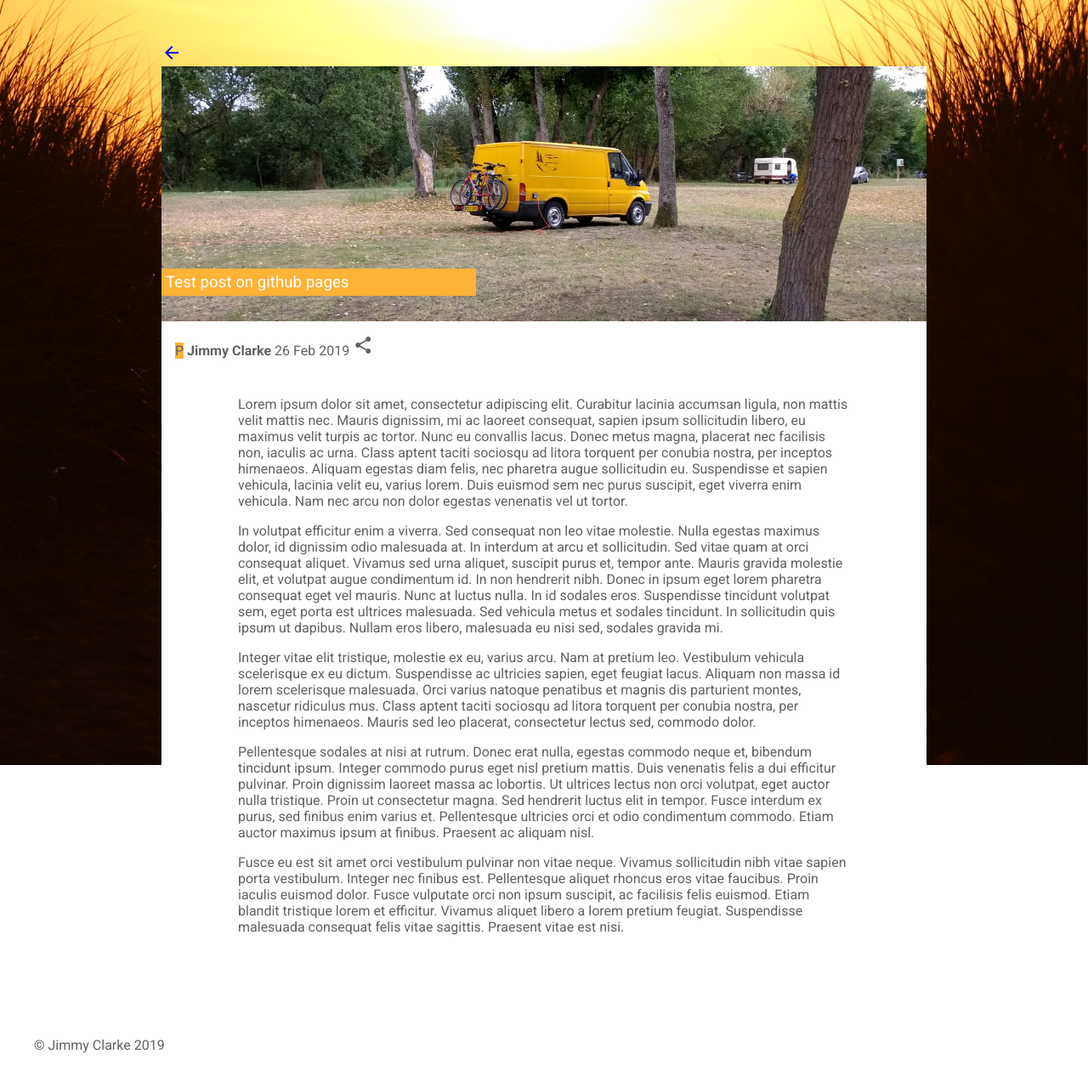
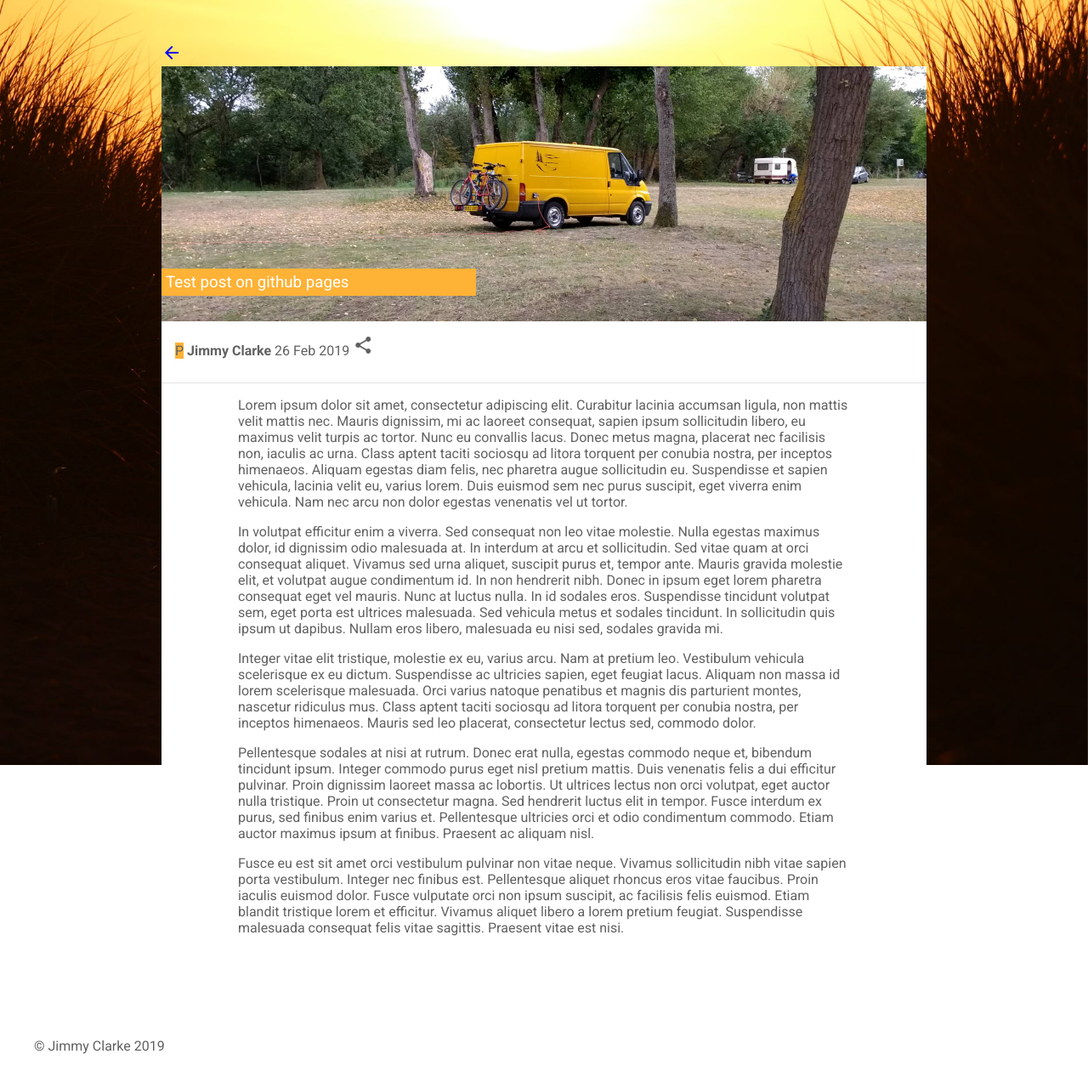
Before and after one commit to jimmyclarke113/jimmyclarke113.github.io, a Jekyll site: the page built from _posts/2019-02-26-test-post-2.md, in a window 1280 px wide. Shown: the whole page at 85% size. Built offline with Jekyll 4.4.1, drawn with Linux system fonts in a browser that asks for light colours.

Commit message:
Update styles2019.css

```diff
--- a/css/styles2019.css
+++ b/css/styles2019.css
@@ -163,6 +163,8 @@
   height:40px;
 }
 .postContent{
+  border-top: 1px solid rgba(0,0,0,0.1);
+  margin-bottom:32px;
 }
 .postContent p{
   margin-left:10%;
```
